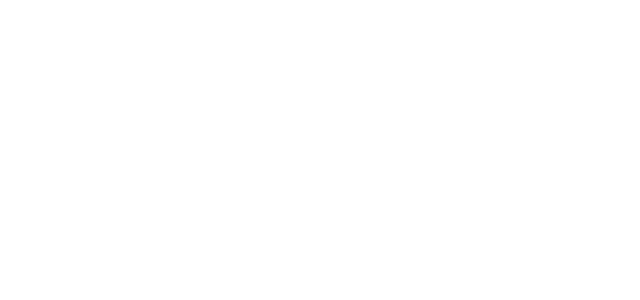
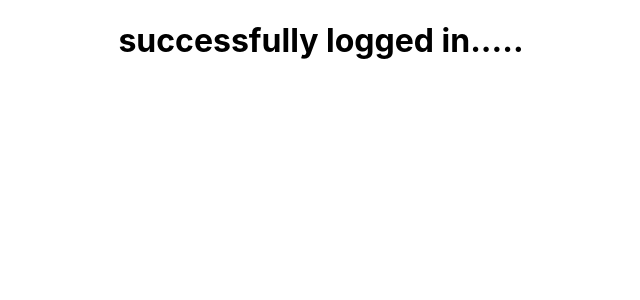
Before and after one commit to RatulAhmed/against-the-spread-frontend, a React (Create React App) app: page /dashboard in a window 1280 px wide. Shown: the top 300 px of the page, without its empty margins (319-959 px from the left). Built offline with nearby package versions, Linux system fonts and the light colour scheme.

Commit message:
created base Dashboard component

```diff
--- a/src/App.js
+++ b/src/App.js
@@ -2,6 +2,7 @@
 import './App.css';
 import SignUp from "./components/SignUp";
 import SignIn from "./components/SignIn";
+import Dashboard from "./components/Dashboard"
 import {BrowserRouter, Route, Switch, HashRouter, Router} from "react-router-dom";
 import { Provider } from 'react-redux';
 import {applyMiddleware, createStore} from "redux";
@@ -23,6 +24,7 @@
             <Route exact path="/" component={SignIn}/>
             <Route exact path="/signup" component={SignUp}/>
             <Route exact path="/signin" component={SignIn}/>
+            <Route exac path="/dashboard" component={Dashboard}/>
         </Switch>
         </Router>
         </Provider>
--- a/src/components/Dashboard.js
+++ b/src/components/Dashboard.js
@@ -1,11 +1,9 @@
-
+import React from 'react';
 
 class Dashboard extends React.Component {
-
-
     render() {
         return (
-                <p>successfully logged in.....</p>
+                <h1>successfully logged in.....</h1>
         );
     }
 }
```
